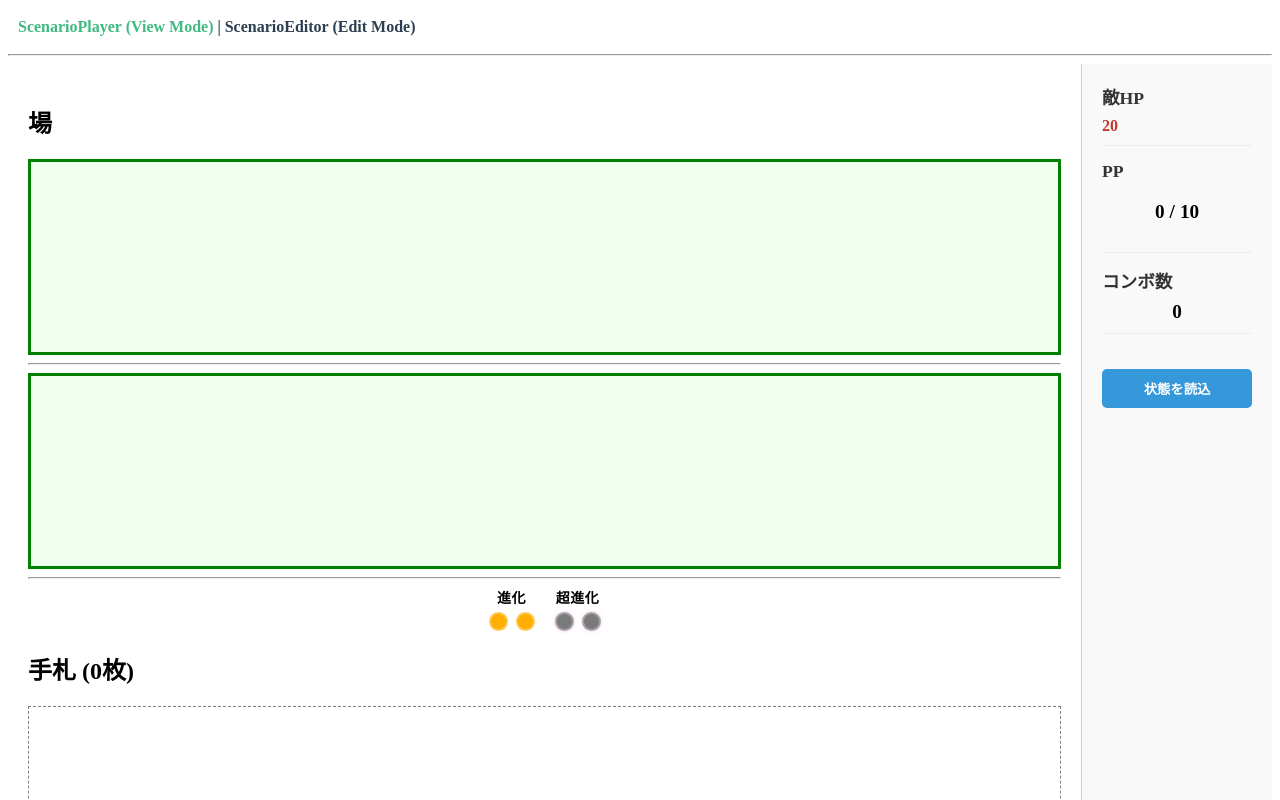
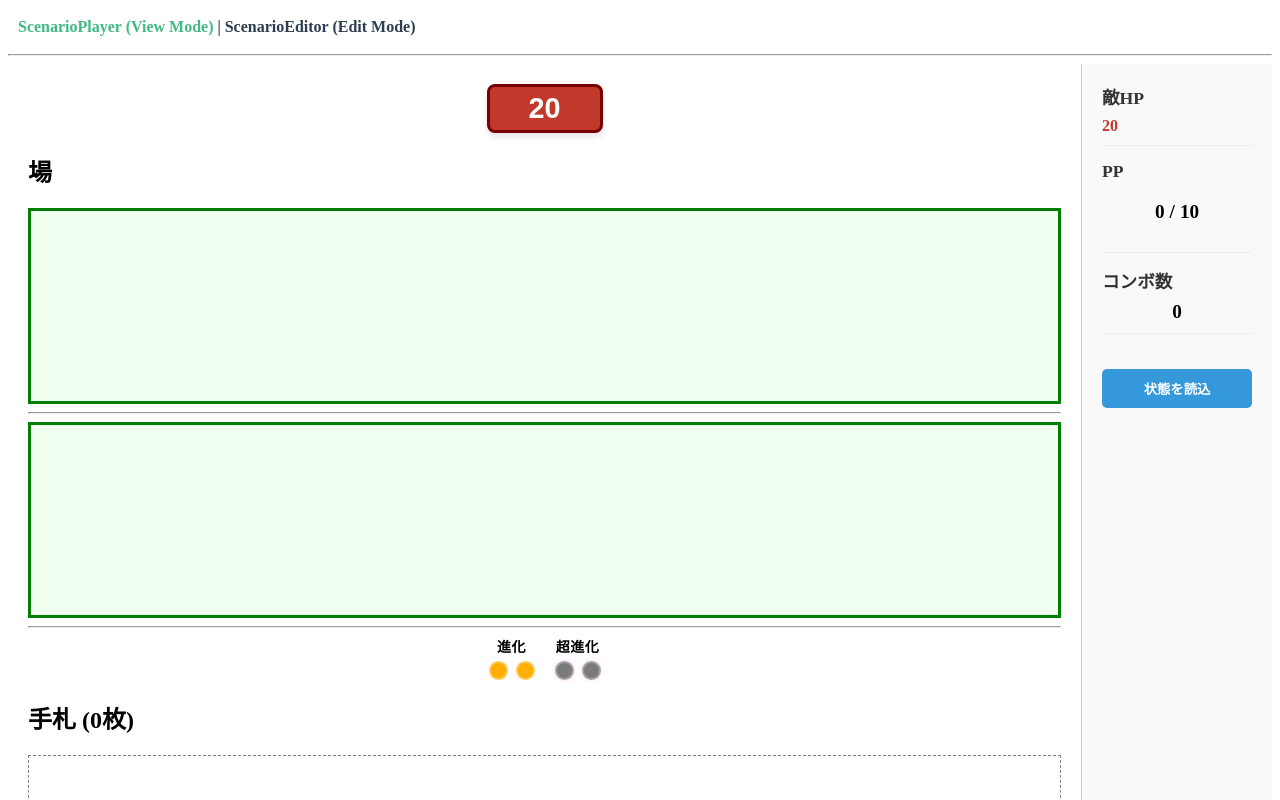
Before and after one commit to sweettweet000000-max/rinocalc, a Vue app: page / in a window 1280 px wide. Shown: the top 800 px of the page. Built offline with nearby package versions, Linux system fonts and the light colour scheme; the HTML template or start-up script is replaced by a standard one.

Commit message:
敵リーダーにダメージを与える処理の実装
リーダーにダメージを与える仕組みを実装。
今後、フォロワーが１ターンに攻撃する回数の制限が必要。rushやstormではないべつのほうほうがよさそうか。

```diff
--- a/src/ScenarioPlayer.vue
+++ b/src/ScenarioPlayer.vue
@@ -23,10 +23,7 @@ const maxPP = computed(() => store.maxPP);
 
 // 敵の場のカードコンポーネントのDOM要素を保持するためのリアクティブなオブジェクトを定義
 const enemyCardElements = ref<Record<string, any>>({});
-onBeforeUpdate(() => {
-    // コンポーネントツリーが更新される前に、既存の参照を空にする
-    enemyCardElements.value = {};
-});
+const enemyLeaderElement = ref<HTMLElement | null>(null);
 
 // ターゲット選択モードかどうかを computed で定義
 const isTargeting = computed(() => store.isTargeting);
@@ -107,7 +104,7 @@ const handleAttackEnd = (payload: { endX: number, endY: number }) => {
         return;
     }
 
-    let targetCardId: string | null = null;
+    let targetId: string | 'ENEMY_LEADER' | null = null;
 
     for (const card of store.enemyField) {
         if(card.kind != 'follower') continue;
@@ -117,28 +114,25 @@ const handleAttackEnd = (payload: { endX: number, endY: number }) => {
         if (cardElement instanceof HTMLElement) {
             const rect = cardElement.getBoundingClientRect();
             if (dropX >= rect.left && dropX <= rect.right && dropY >= rect.top && dropY <= rect.bottom) {
-                targetCardId = card.id;
+                targetId = card.id;
                 break;
             }
         }
     }
 
-    if (targetCardId) {
-        console.log(`Attack executed from ${attackerId} to target card ${targetCardId}`);
-        store.executeAttack(attackerId, targetCardId);
+    if (!targetId && enemyLeaderElement.value) {
+        const leaderRect = enemyLeaderElement.value.getBoundingClientRect();
+
+        if (dropX >= leaderRect.left && dropX <= leaderRect.right && dropY >= leaderRect.top && dropY <= leaderRect.bottom) {
+            targetId = 'ENEMY_LEADER';
+        }
+    }
+
+    if (targetId) {
+        console.log(`Attack executed from ${attackerId} to target card ${targetId}`);
+        store.executeAttack(attackerId, targetId);
     } else {
-        // ターゲットが敵の場のカードではない場合（例：敵リーダーへの攻撃）
-        // 既存の document.elementFromPoint ロジックを残すか、
-        // 敵リーダー用に専用のDOM要素と座標を用意する。
-        const targetElement = document.elementFromPoint(payload.endX, payload.endY);
-
-        // 敵リーダーの要素に 'enemy-leader-area' のようなクラスが付与されていると仮定
-        if (targetElement && targetElement.classList.contains('enemy-leader-area')) {
-             console.log('Attack target: Enemy Leader');
-             // store.executeAttack(attackerId, 'ENEMY_LEADER_ID'); // リーダーのIDなど
-        } else {
-             console.log('Attack cancelled: No valid target found.');
-        }
+        console.log('Attack cancelled: No valid target found.');
     }
 
     arrowState.cardId = null;
@@ -313,6 +307,14 @@ const toggleSelection = (cardId: string) => {
         />
     </svg>
         <div class="game-board">
+            <div
+                class="leader-area enemy-leader-area"
+                ref="enemyLeaderElement"
+                :class="{ 'is-target': !isTargeting }"
+            >
+                <div class="leader-hp">{{ enemyHP }}</div>
+            </div>
+
             <div v-if="isTargeting" class="target-selection-overlay">
             <h2>ターゲットを選択してください ({{ selectionRequirements.count }}枚)</h2>
 
@@ -450,6 +452,38 @@ const toggleSelection = (cardId: string) => {
   padding: 20px;
   padding-right: 20px;
 }
+.leader-area {
+  display: flex;
+  flex-direction: column;
+  align-items: center;
+  justify-content: center;
+  padding: 5px;
+  margin: 0 auto 20px auto;
+  width: 100px;
+  border-radius: 8px;
+  box-shadow: 0 4px 6px rgba(0, 0, 0, 0.1);
+  font-family: sans-serif;
+  user-select: none;
+}
+.enemy-leader-area {
+  background-color: #c0392b;
+  color: white;
+  border: 3px solid #700;
+  cursor: crosshair;
+  transition: box-shadow 0.2s;
+}
+.enemy-leader-area:hover {
+  box-shadow: 0 4px 15px rgba(255, 0, 0, 0.5);
+}
+.leader-name {
+    font-size: 1.2em;
+    font-weight: bold;
+    margin-bottom: 5px;
+}
+.leader-hp {
+    font-size: 1.8em;
+    font-weight: bold;
+}
 .status-panel {
     width: 100px;
     min-width: 150px;
--- a/stores/game.ts
+++ b/stores/game.ts
@@ -285,19 +285,25 @@ export const useGameStore = defineStore('game', {
             return false;
         },
 
-        executeAttack(attackerId: string, targetCardId: string): void {
+        executeAttack(attackerId: string, targetId: string): void {
             const attacker = this.myField.find(card => card.id === attackerId);
-            const targetCard = this.enemyField.find(card => card.id === targetCardId);
 
-            if(attacker && targetCard){
-                if(attacker.onDamage(targetCard.getAttack())){
-                    this.removeCard(attackerId, 'myField');
+            if(attacker && targetId == 'ENEMY_LEADER'){
+                this.changeEnemyHP(-attacker.getAttack());
+            }
+            else {
+                const target = this.enemyField.find(card => card.id === targetId);
+
+                if(attacker && target){
+                    if(attacker.onDamage(target.getAttack())){
+                        this.removeCard(attackerId, 'myField');
+                    }
+                    if(target.onDamage(attacker.getAttack())){
+                        this.removeCard(targetId, 'enemyField');
+                    }
+
+                    console.log("攻撃処理完了")
                 }
-                if(targetCard.onDamage(attacker.getAttack())){
-                    this.removeCard(targetCardId, 'enemyField');
-                }
-
-                console.log("攻撃処理完了")
             }
         },
 
```
